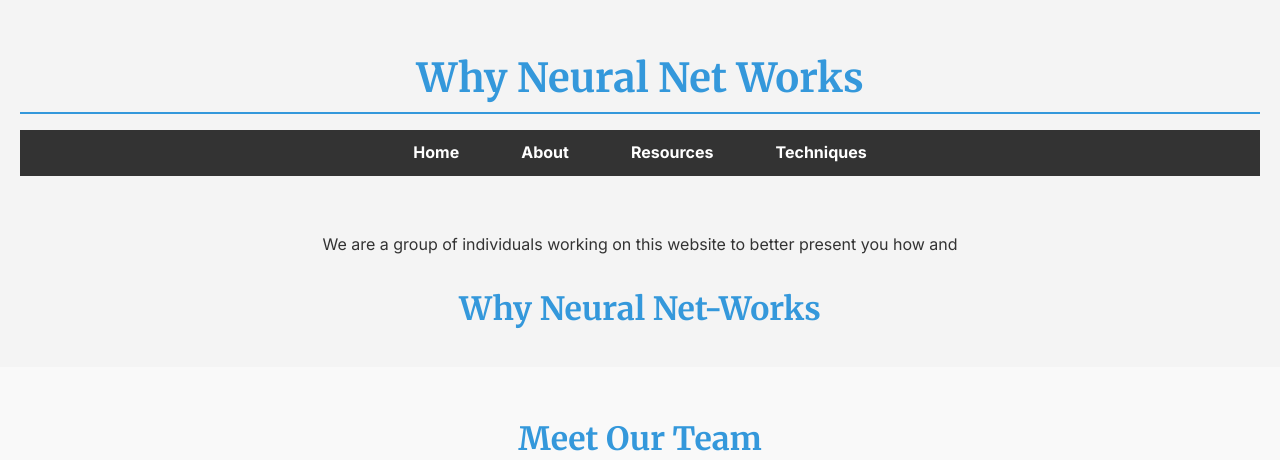
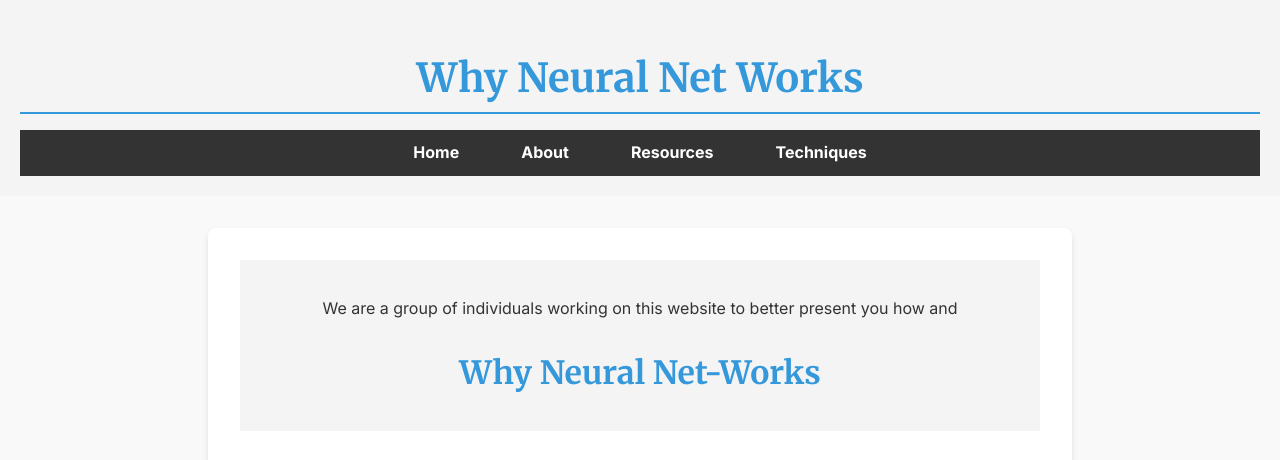
Before and after one commit to Neural-Nerdworks/why-neural-net-works, a Jekyll site: the page built from index.md, in a window 1280 px wide. Shown: the top 460 px of the page. Built offline with Jekyll 4.4.1, drawn with Linux system fonts in a browser that asks for light colours; grey boxes are pictures that could not be loaded.

Commit message:
trying to add design to defult

```diff
--- a/_layouts/default.html
+++ b/_layouts/default.html
@@ -15,7 +15,10 @@
   </head>
   <body>
     {% include header.html %}
+    <div class="article-container">
     <main>{{ content }}</main>
+    <div class="article-container">
+
     {% include footer.html %}
   </body>
 </html>
```
